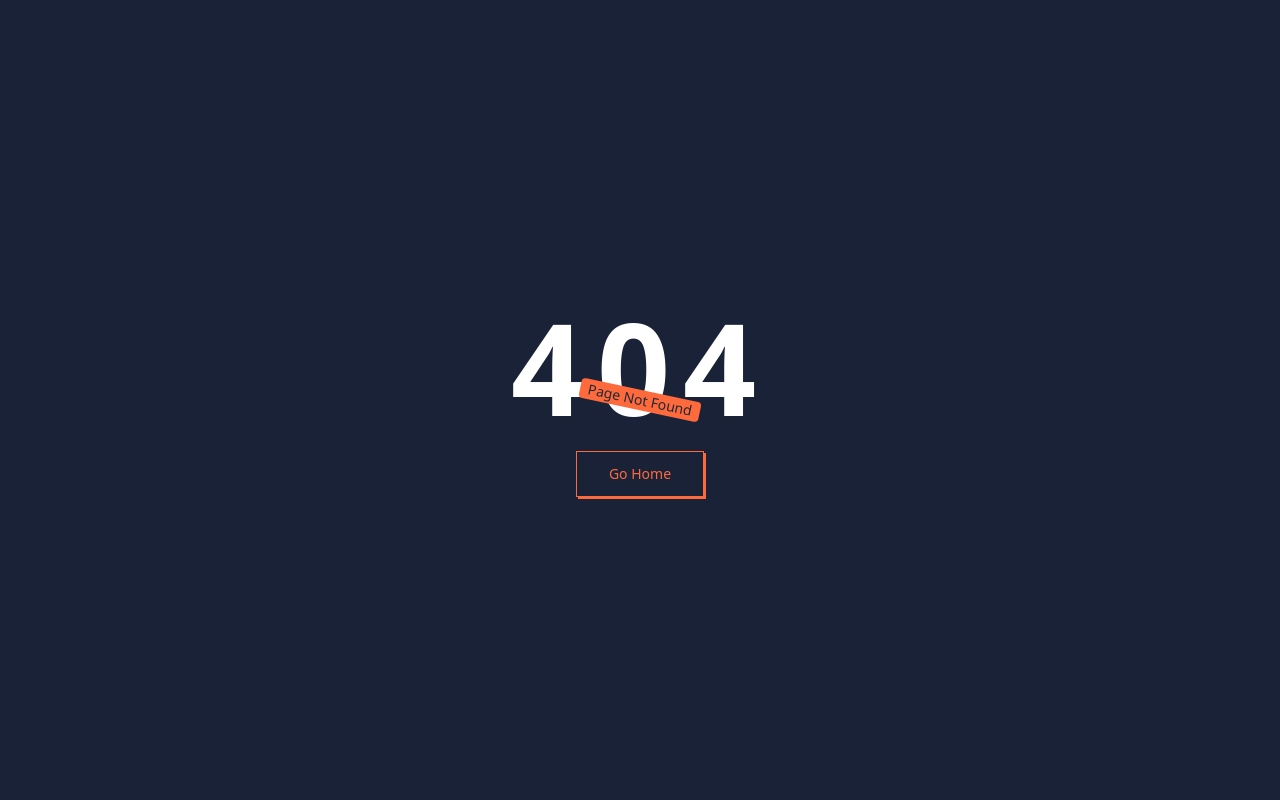
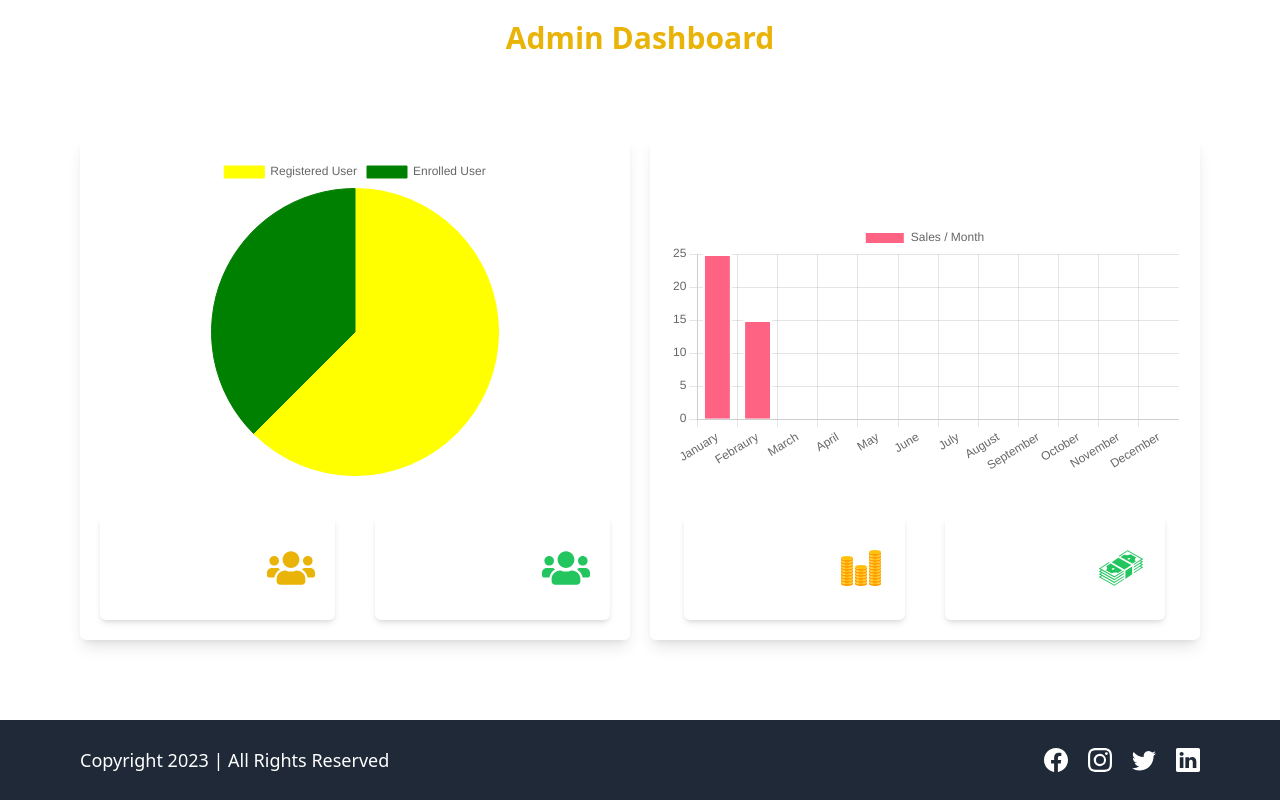
Before and after one commit to anuragtiwarime/lms, a React (Create React App) app in the folder client/: page /admindashboard in a window 1280 px wide. Before the commit this address had no page. Built offline with nearby package versions, Linux system fonts and the light colour scheme.

Commit message:
created: admin dashboard with chart

```diff
--- a/client/package.json
+++ b/client/package.json
@@ -7,8 +7,10 @@
     "@testing-library/jest-dom": "^5.16.5",
     "@testing-library/react": "^13.4.0",
     "@testing-library/user-event": "^13.5.0",
+    "chart.js": "^4.2.1",
     "daisyui": "^2.47.0",
     "react": "^18.2.0",
+    "react-chartjs-2": "^5.2.0",
     "react-dom": "^18.2.0",
     "react-icons": "^4.7.1",
     "react-router-dom": "^6.7.0",
--- a/client/src/App.js
+++ b/client/src/App.js
@@ -13,6 +13,7 @@ import CheckoutSuccess from "./Pages/Payment/CheckoutSuccess";
 import CheckoutFail from "./Pages/Payment/CheckoutFail";
 import ForgetPassword from "./Pages/Password/ForgetPassword";
 import ResetPassword from "./Pages/Password/ResetPassword";
+import AdminDashboard from "./Pages/Dashboard/AdminDashboard";
 
 const App = () => {
   return (
@@ -30,6 +31,7 @@ const App = () => {
         <Route path="/checkoutfail" element={<CheckoutFail />} />
         <Route path="/forgetpassword" element={<ForgetPassword />} />
         <Route path="/resetpassword" element={<ResetPassword />} />
+        <Route path="/admindashboard" element={<AdminDashboard />} />
         <Route path="*" element={<NotFound />} />
       </Routes>
     </>
--- a/client/src/Layout/Layout.js
+++ b/client/src/Layout/Layout.js
@@ -6,7 +6,7 @@ import Footer from "../Components/Footer";
 
 const Layout = ({ children }) => {
   // for checking user logged in or not
-  const [isLoggedin, setIsLoggedin] = useState(false);
+  const [isLoggedin, setIsLoggedin] = useState(true);
 
   // function to log out the user
   const logout = () => {};
--- a/client/src/Pages/About.js
+++ b/client/src/Pages/About.js
@@ -32,7 +32,7 @@ const About = () => {
             <img
               id="test1"
               style={{
-                filter: "drop-shadow(0px 10px 10px rgb(170, 170, 170))",
+                filter: "drop-shadow(0px 10px 10px rgb(0, 0, 0))",
               }}
               className="drop-shadow-2xl "
               src={aboutMainImage}
--- a/client/src/Pages/Contact.js
+++ b/client/src/Pages/Contact.js
@@ -5,7 +5,7 @@ const Contact = () => {
   return (
     <Layout>
       <div className="flex items-center justify-center h-[100vh]">
-        <form className="border flex flex-col items-center justify-center gap-5 p-5 rounded-md text-white shadow-[0_0_10px_white] w-[22rem]">
+        <form className="flex flex-col items-center justify-center gap-5 p-5 rounded-md text-white shadow-[0_0_10px_black] w-[22rem]">
           <h1 className="text-3xl font-semibold">
             Contact Form
           </h1>
--- /dev/null
+++ b/client/src/Pages/Dashboard/AdminDashboard.js
@@ -0,0 +1,142 @@
+import React from "react";
+import Layout from "../../Layout/Layout";
+import {
+  Chart as ChartJS,
+  ArcElement,
+  Tooltip,
+  Legend,
+  CategoryScale,
+  LinearScale,
+  BarElement,
+  Title,
+  plugins,
+} from "chart.js";
+import { Pie, Bar } from "react-chartjs-2";
+import { FaUsers } from "react-icons/fa";
+import { GiMoneyStack } from "react-icons/gi";
+import { FcSalesPerformance } from "react-icons/fc";
+
+ChartJS.register(
+  ArcElement,
+  Tooltip,
+  Legend,
+  CategoryScale,
+  LinearScale,
+  BarElement,
+  Title
+);
+
+const AdminDashboard = () => {
+  const userData = {
+    labels: ["Registered User", "Enrolled User"],
+    datasets: [
+      {
+        label: "User Details",
+        data: [25, 15],
+        backgroundColor: ["yellow", "green"],
+        borderColor: ["yellow", "green"],
+        borderWidth: 1,
+      },
+    ],
+  };
+
+  const salesData = {
+    labels: [
+      "January",
+      "Febraury",
+      "March",
+      "April",
+      "May",
+      "June",
+      "July",
+      "August",
+      "September",
+      "October",
+      "November",
+      "December",
+    ],
+    fontColor: "white",
+    datasets: [
+      {
+        label: "Sales / Month",
+        data: [25, 15],
+        backgroundColor: ["rgb(255, 99, 132)"],
+        borderColor: ["white"],
+        borderWidth: 2,
+      },
+    ],
+  };
+
+  return (
+    <Layout>
+      <div className="min-h-[90vh] pt-5 flex flex-col flex-wrap gap-10 text-white">
+        <h1 className="text-center text-3xl font-semibold text-yellow-500">
+          Admin Dashboard
+        </h1>
+
+        {/* creating the records card for sale and user */}
+        <div className="grid grid-cols-2 gap-5 m-auto pb-10">
+          {/* displaying the users chart and data */}
+          <div className="flex flex-col items-center gap-10 p-5 shadow-lg rounded-md">
+            {/* for displaying the pie chart */}
+            <div className="w-80 h-80">
+              <Pie data={userData} />
+            </div>
+
+            {/* card for user data */}
+            <div className="grid grid-cols-2 gap-10">
+              {/* card for registered users */}
+              <div className="flex items-center justify-between py-5 px-5 gap-5 rounded-md shadow-md">
+                <div className="flex flex-col items-center">
+                  <p className="font-semibold">Registered User</p>
+                  <h3 className="text-4xl font-bold">250</h3>
+                </div>
+                <FaUsers className="text-yellow-500 text-5xl" />
+              </div>
+
+              {/* card for enrolled users */}
+              <div className="flex items-center justify-between py-5 px-5 gap-5 rounded-md shadow-md">
+                <div className="flex flex-col items-center">
+                  <p className="font-semibold">Enrolled User</p>
+                  <h3 className="text-4xl font-bold">50</h3>
+                </div>
+                <FaUsers className="text-green-500 text-5xl" />
+              </div>
+            </div>
+          </div>
+
+          {/* displaying the sales chart and data */}
+          <div className="flex flex-col items-center gap-10 p-5 shadow-lg rounded-md">
+            {/* for displaying the bar chart */}
+            <div className="h-80 relative w-full">
+              <Bar className="absolute bottom-0 h-80 w-full" data={salesData} />
+            </div>
+
+            {/* card for user data */}
+            <div className="grid grid-cols-2 gap-10">
+              {/* card for registered users */}
+              <div className="flex items-center justify-between py-5 px-5 gap-5 rounded-md shadow-md">
+                <div className="flex flex-col items-center">
+                  <p className="font-semibold">Total Sales</p>
+                  <h3 className="text-4xl font-bold">100</h3>
+                </div>
+                <FcSalesPerformance className="text-yellow-500 text-5xl" />
+              </div>
+
+              {/* card for enrolled users */}
+              <div className="flex items-center justify-between py-5 px-5 gap-5 rounded-md shadow-md">
+                <div className="flex flex-col items-center">
+                  <p className="font-semibold">Total Revenue</p>
+                  <h3 className="text-4xl font-bold">49900</h3>
+                </div>
+                <GiMoneyStack className="text-green-500 text-5xl" />
+              </div>
+            </div>
+          </div>
+        </div>
+      </div>
+    </Layout>
+  );
+};
+
+export default AdminDashboard;
```
Also changed, not shown: 1 other file (tests, documents, lock files or other folders).
